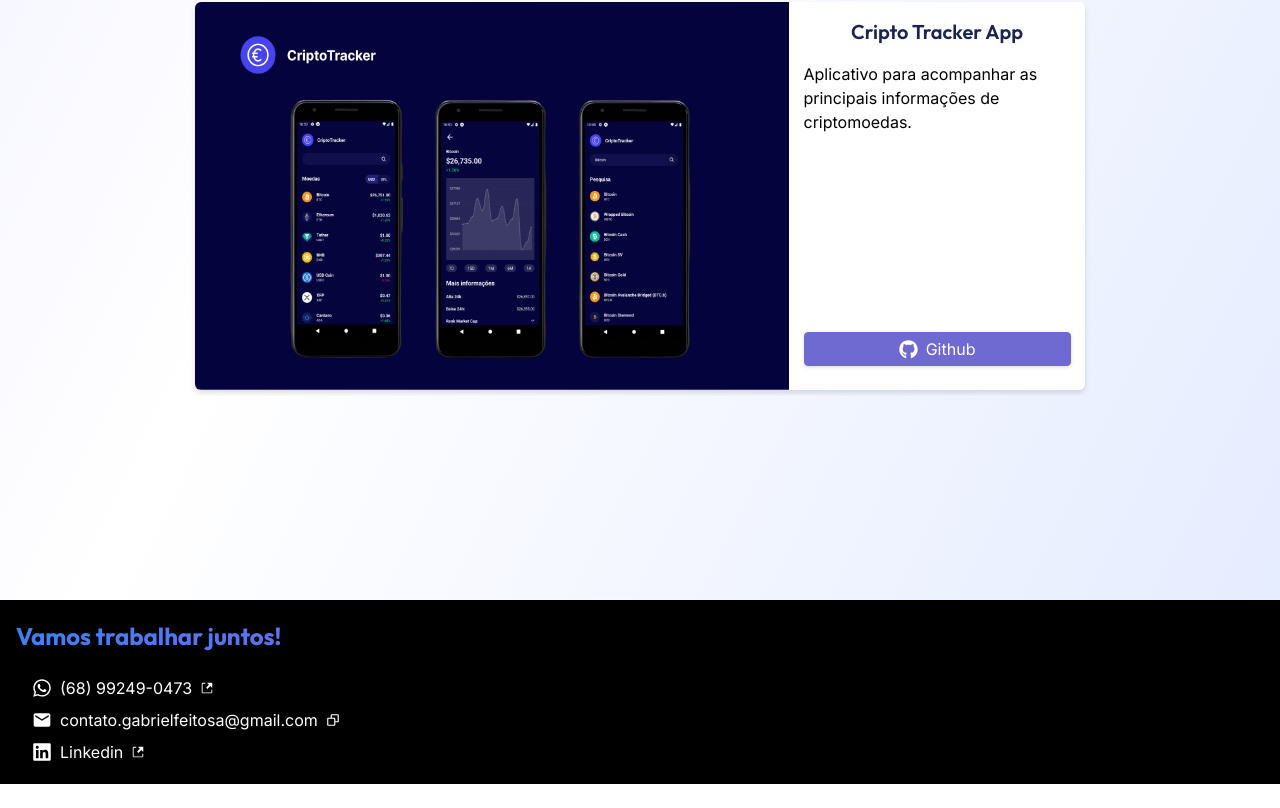
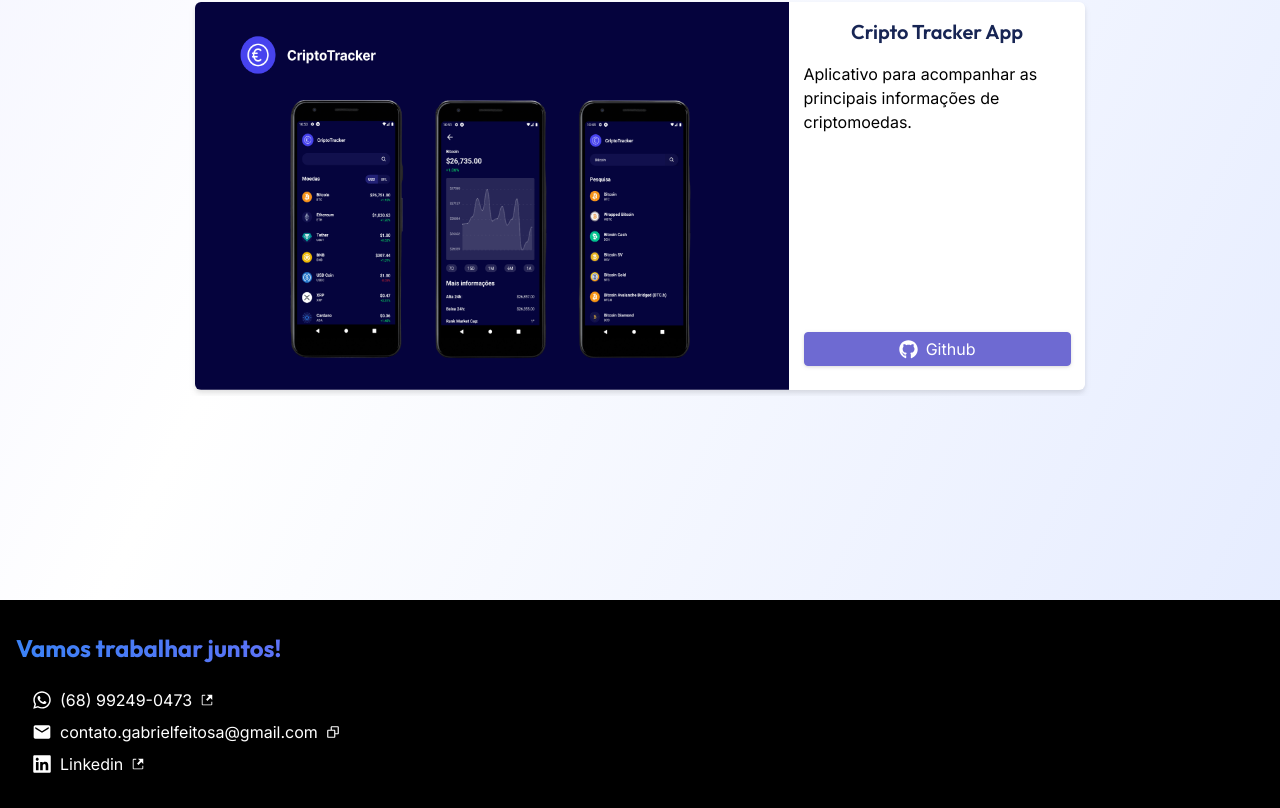
Before and after one commit to br-gabriel/my-portfolio, a Next.js app: page / in a window 1280 px wide. Shown: the part 1816-2624 px from the top of the page. Before the commit the page ends 2600 px from the top, so only its background shows below. Built offline with nearby package versions, Linux system fonts and the light colour scheme.

Commit message:
added vertical padding

```diff
--- a/src/components/Footer.jsx
+++ b/src/components/Footer.jsx
@@ -16,8 +16,8 @@ export default function Footer() {
   }
 
   return (
-    <footer id="contacts" className="w-full flex justify-center bg-black">
-      <div className="w-full max-w-7xl px-4 py-5">
+    <footer id="contacts" className="w-full flex justify-center items-center bg-black">
+      <div className="w-full max-w-7xl px-4 py-8">
         <h3 className={`${outfit.className} text-2xl font-bold text-transparent bg-clip-text bg-gradient-to-r from-blue-500 via-violet-500 to-violet-500`}>
           Vamos trabalhar juntos!
         </h3>
```
